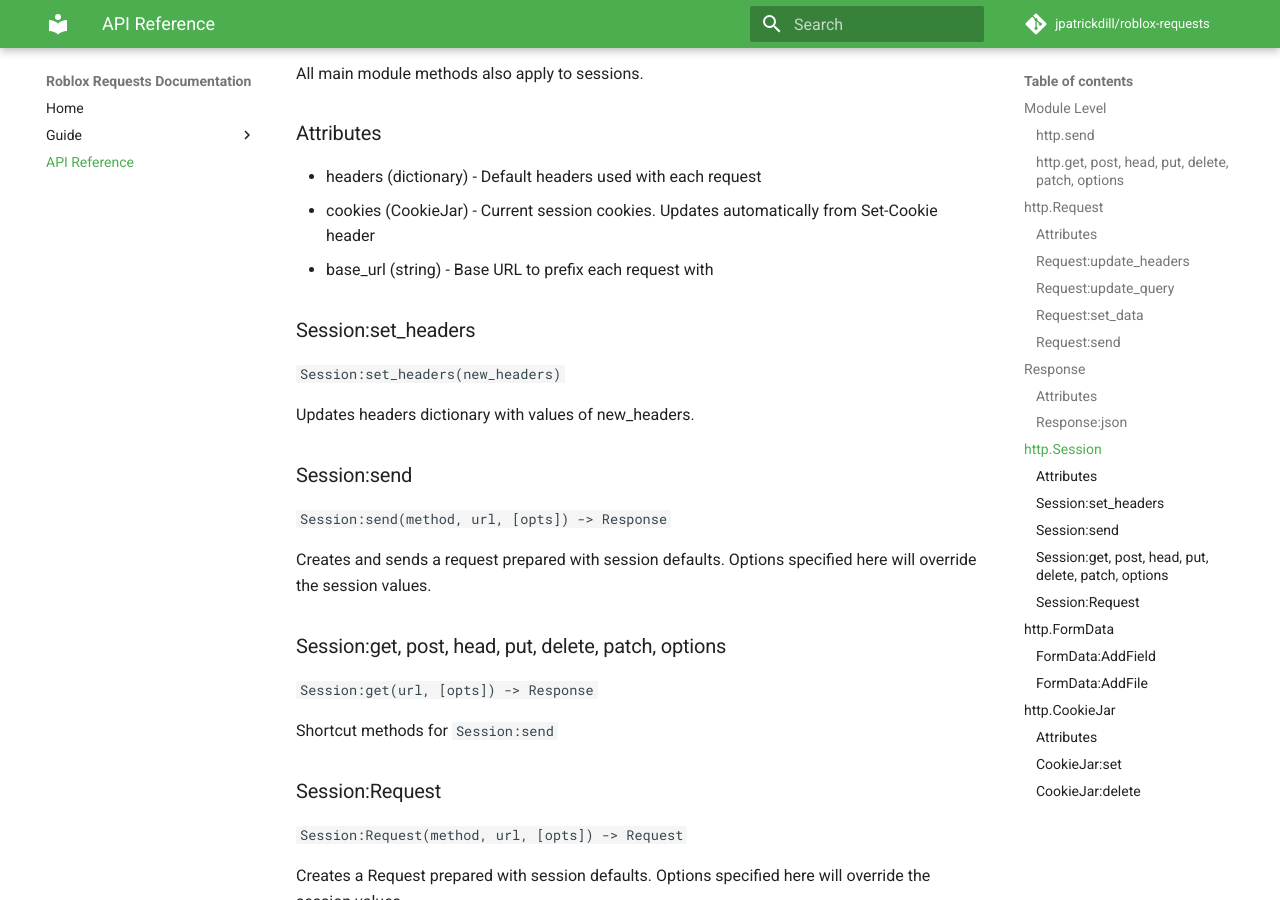
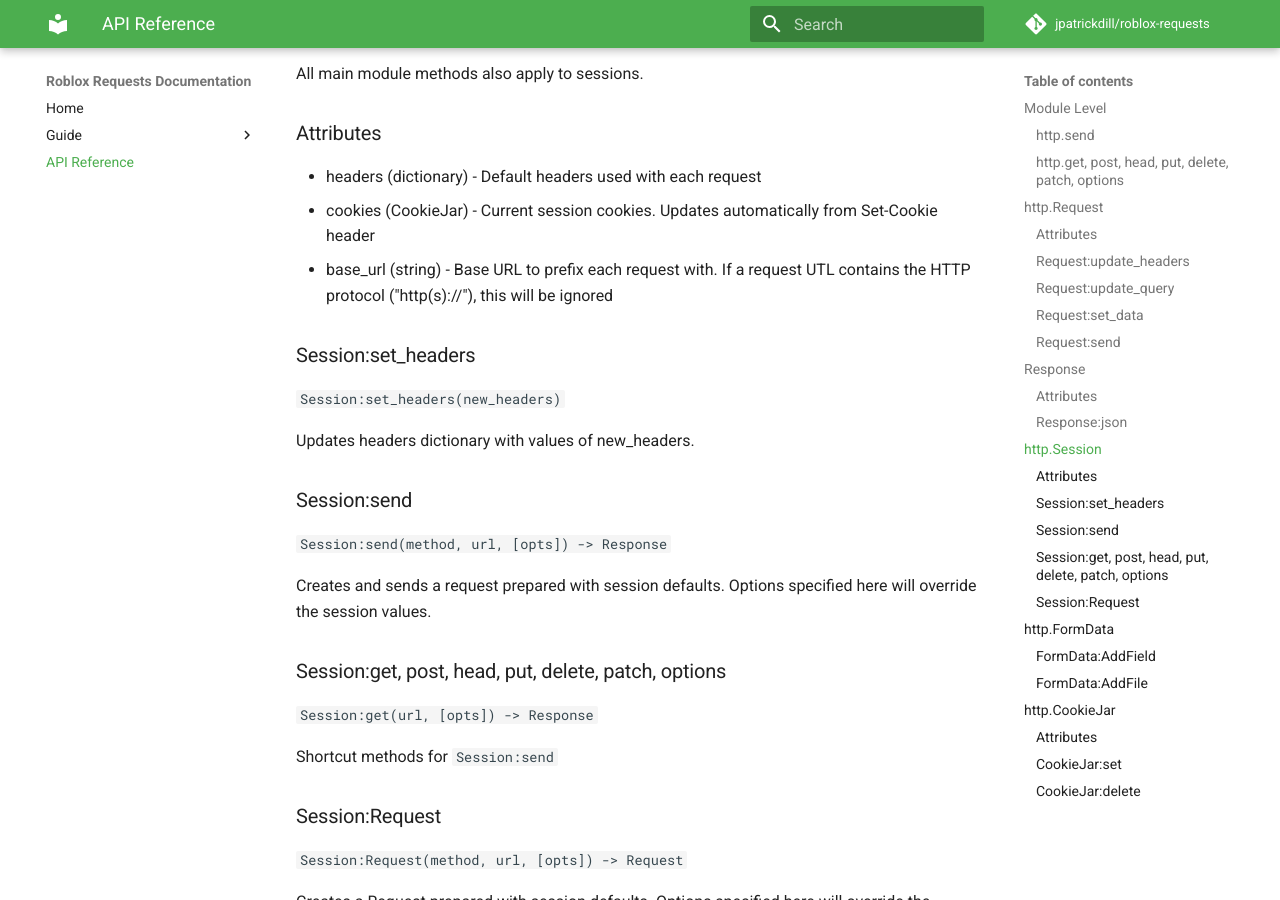
Before and after one commit to pat-dill/roblox-requests, an MkDocs documentation site: the page built from docs/api-reference.md, in a window 1280 px wide and 900 px high, scrolled down 2654 px. Built offline with MkDocs 1.6.1 and Material for MkDocs 9.7.7, drawn with Linux system fonts in a browser that asks for light colours; comment, search, counter and statistics services are not loaded.

Commit message:
doc fixes

```diff
--- a/docs/api-reference.md
+++ b/docs/api-reference.md
@@ -100,7 +100,7 @@ All main module methods also apply to sessions.
 
 - headers (dictionary) - Default headers used with each request
 - cookies (CookieJar) - Current session cookies. Updates automatically from Set-Cookie header
-- base_url (string) - Base URL to prefix each request with
+- base_url (string) - Base URL to prefix each request with. If a request UTL contains the HTTP protocol ("http(s)://"), this will be ignored
 
 ### Session:set_headers
 
```
Also changed, not shown: docs/guide/quickstart.md (+0 -3 lines).
